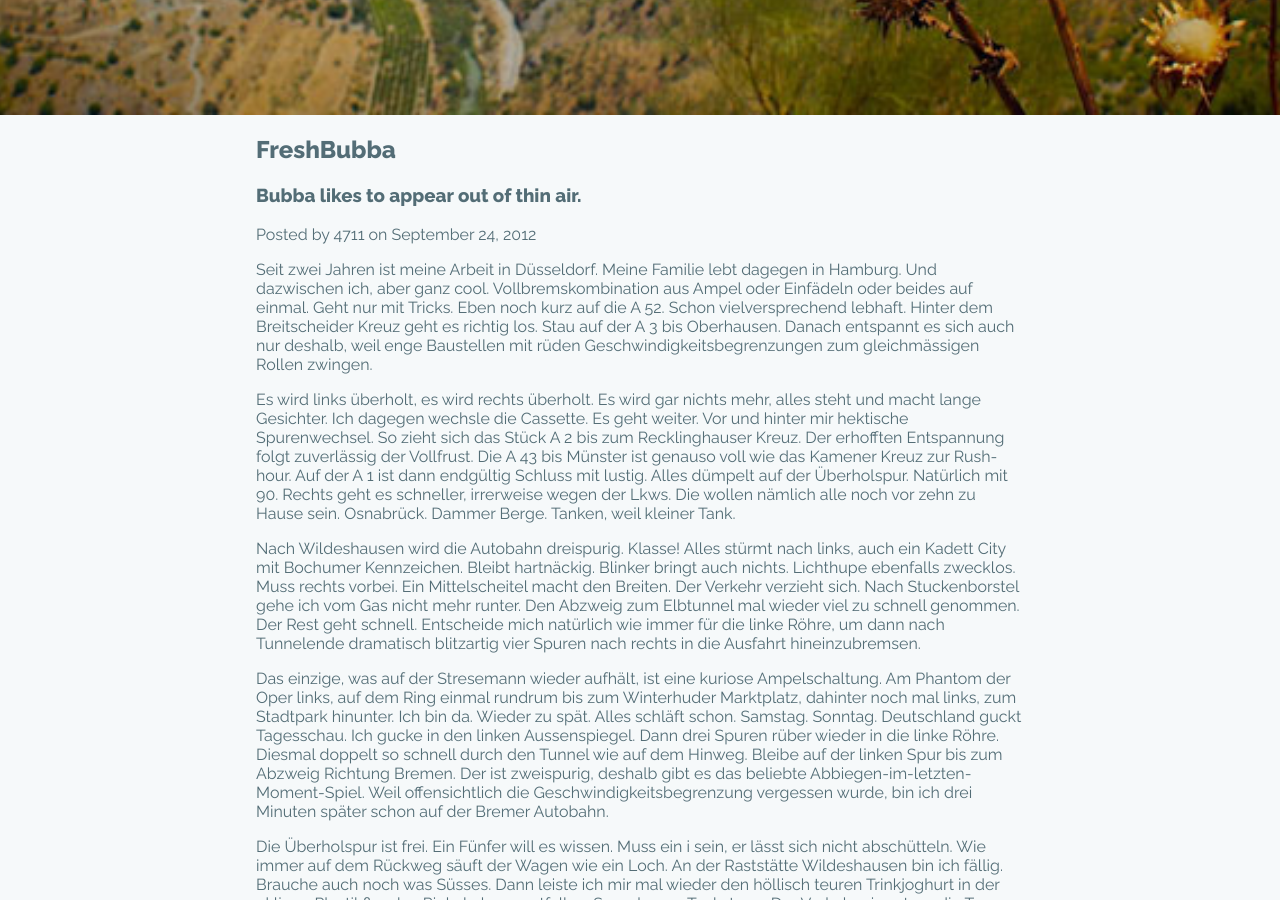
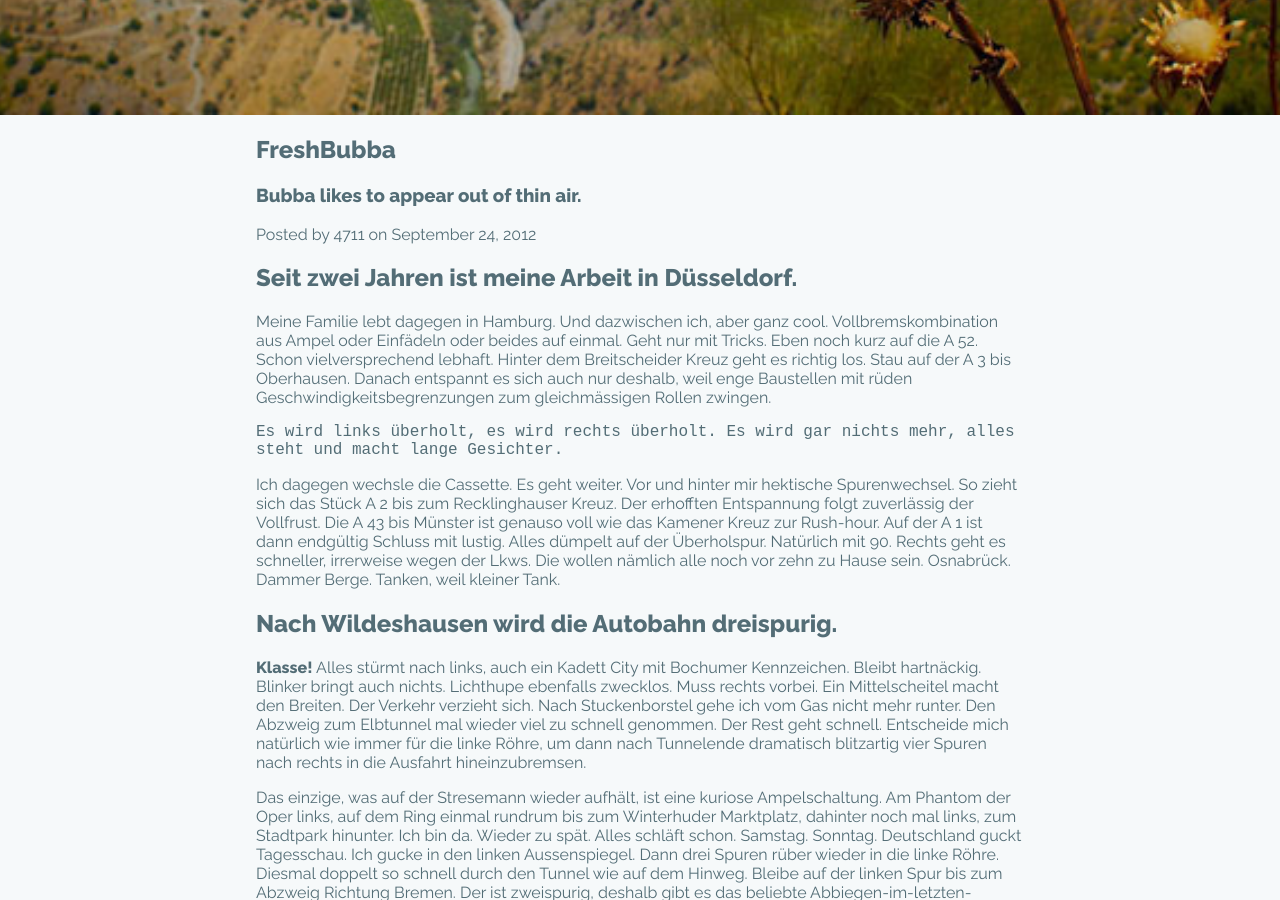
Before and after one commit to 4711/4711.github.com, a Jekyll site: the page built from _posts/galleries/2012-09-24-bubba.md, in a window 1280 px wide and 900 px high, scrolled down 785 px. Built offline with Jekyll 4.4.1, drawn with Linux system fonts in a browser that asks for light colours; some of the changed text lies outside the part shown.

Commit message:
A little bit formatting

```diff
--- a/_posts/galleries/2012-09-24-bubba.md
+++ b/_posts/galleries/2012-09-24-bubba.md
@@ -11,15 +11,23 @@ categories:
 published: true
 ---
 
-Seit zwei Jahren ist meine Arbeit in Düsseldorf. Meine Familie lebt dagegen in Hamburg. Und dazwischen ich, aber ganz cool. Vollbremskombination aus Ampel oder Einfädeln oder beides auf einmal. Geht nur mit Tricks. Eben noch kurz auf die A 52. Schon vielversprechend lebhaft. Hinter dem Breitscheider Kreuz geht es richtig los. Stau auf der A 3 bis Oberhausen. Danach entspannt es sich auch nur deshalb, weil enge Baustellen mit rüden Geschwindigkeitsbegrenzungen zum gleichmässigen Rollen zwingen.
+## Seit zwei Jahren ist meine Arbeit in Düsseldorf.
 
-Es wird links überholt, es wird rechts überholt. Es wird gar nichts mehr, alles steht und macht lange Gesichter. Ich dagegen wechsle die Cassette. Es geht weiter. Vor und hinter mir hektische Spurenwechsel. So zieht sich das Stück A 2 bis zum Recklinghauser Kreuz. Der erhofften Entspannung folgt zuverlässig der Vollfrust. Die A 43 bis Münster ist genauso voll wie das Kamener Kreuz zur Rush-hour. Auf der A 1 ist dann endgültig Schluss mit lustig. Alles dümpelt auf der Überholspur. Natürlich mit 90. Rechts geht es schneller, irrerweise wegen der Lkws. Die wollen nämlich alle noch vor zehn zu Hause sein. Osnabrück. Dammer Berge. Tanken, weil kleiner Tank.
+Meine Familie lebt dagegen in Hamburg. Und dazwischen ich, aber ganz cool. Vollbremskombination aus Ampel oder Einfädeln oder beides auf einmal. Geht nur mit Tricks. Eben noch kurz auf die A 52. Schon vielversprechend lebhaft. Hinter dem Breitscheider Kreuz geht es richtig los. Stau auf der A 3 bis Oberhausen. Danach entspannt es sich auch nur deshalb, weil enge Baustellen mit rüden Geschwindigkeitsbegrenzungen zum gleichmässigen Rollen zwingen.
 
-Nach Wildeshausen wird die Autobahn dreispurig. Klasse! Alles stürmt nach links, auch ein Kadett City mit Bochumer Kennzeichen. Bleibt hartnäckig. Blinker bringt auch nichts. Lichthupe ebenfalls zwecklos. Muss rechts vorbei. Ein Mittelscheitel macht den Breiten. Der Verkehr verzieht sich. Nach Stuckenborstel gehe ich vom Gas nicht mehr runter. Den Abzweig zum Elbtunnel mal wieder viel zu schnell genommen. Der Rest geht schnell. Entscheide mich natürlich wie immer für die linke Röhre, um dann nach Tunnelende dramatisch blitzartig vier Spuren nach rechts in die Ausfahrt hineinzubremsen.
+    Es wird links überholt, es wird rechts überholt. Es wird gar nichts mehr, alles steht und macht lange Gesichter.
+
+Ich dagegen wechsle die Cassette. Es geht weiter. Vor und hinter mir hektische Spurenwechsel. So zieht sich das Stück A 2 bis zum Recklinghauser Kreuz. Der erhofften Entspannung folgt zuverlässig der Vollfrust. Die A 43 bis Münster ist genauso voll wie das Kamener Kreuz zur Rush-hour. Auf der A 1 ist dann endgültig Schluss mit lustig. Alles dümpelt auf der Überholspur. Natürlich mit 90. Rechts geht es schneller, irrerweise wegen der Lkws. Die wollen nämlich alle noch vor zehn zu Hause sein. Osnabrück. Dammer Berge. Tanken, weil kleiner Tank.
+
+## Nach Wildeshausen wird die Autobahn dreispurig.
+
+**Klasse!** Alles stürmt nach links, auch ein Kadett City mit Bochumer Kennzeichen. Bleibt hartnäckig. Blinker bringt auch nichts. Lichthupe ebenfalls zwecklos. Muss rechts vorbei. Ein Mittelscheitel macht den Breiten. Der Verkehr verzieht sich. Nach Stuckenborstel gehe ich vom Gas nicht mehr runter. Den Abzweig zum Elbtunnel mal wieder viel zu schnell genommen. Der Rest geht schnell. Entscheide mich natürlich wie immer für die linke Röhre, um dann nach Tunnelende dramatisch blitzartig vier Spuren nach rechts in die Ausfahrt hineinzubremsen.
 
 Das einzige, was auf der Stresemann wieder aufhält, ist eine kuriose Ampelschaltung. Am Phantom der Oper links, auf dem Ring einmal rundrum bis zum Winterhuder Marktplatz, dahinter noch mal links, zum Stadtpark hinunter. Ich bin da. Wieder zu spät. Alles schläft schon. Samstag. Sonntag. Deutschland guckt Tagesschau. Ich gucke in den linken Aussenspiegel. Dann drei Spuren rüber wieder in die linke Röhre. Diesmal doppelt so schnell durch den Tunnel wie auf dem Hinweg. Bleibe auf der linken Spur bis zum Abzweig Richtung Bremen. Der ist zweispurig, deshalb gibt es das beliebte Abbiegen-im-letzten-Moment-Spiel. Weil offensichtlich die Geschwindigkeitsbegrenzung vergessen wurde, bin ich drei Minuten später schon auf der Bremer Autobahn.
 
-Die Überholspur ist frei. Ein Fünfer will es wissen. Muss ein i sein, er lässt sich nicht abschütteln. Wie immer auf dem Rückweg säuft der Wagen wie ein Loch. An der Raststätte Wildeshausen bin ich fällig. Brauche auch noch was Süsses. Dann leiste ich mir mal wieder den höllisch teuren Trinkjoghurt in der ekligen Plastikflasche. Pinkeln kann entfallen. Superkurzer Tankstopp. Der Verkehr nimmt zu, die Tempo-100-Schilder nehmen auch zu. Der Liter von dem süssen Zeug ist weg, bevor ich in Osnabrück bin. Vor dem Beifahrersitz sammelt sich der Müll. Endlich sind die Laster da. Dann regnet es auch noch. Wie immer warte ich auf das kurze dreispurige Steigungsstück im Tecklenburger Wald, um mich an die Spitze der Schlange zu setzen. Die dritte Spur kommt, und mein Plan wird von einem japanischen, wild getunten Insekt mit Essener Kennzeichen vereitelt. Nunmehr prasselnder Regen tut sein übriges.
+## Die Überholspur ist frei.
+
+Ein Fünfer will es wissen. Muss ein i sein, er lässt sich nicht abschütteln. Wie immer auf dem Rückweg säuft der Wagen wie ein Loch. An der Raststätte Wildeshausen bin ich fällig. Brauche auch noch was Süsses. Dann leiste ich mir mal wieder den höllisch teuren Trinkjoghurt in der ekligen Plastikflasche. Pinkeln kann entfallen. Superkurzer Tankstopp. Der Verkehr nimmt zu, die Tempo-100-Schilder nehmen auch zu. Der Liter von dem süssen Zeug ist weg, bevor ich in Osnabrück bin. Vor dem Beifahrersitz sammelt sich der Müll. Endlich sind die Laster da. Dann regnet es auch noch. Wie immer warte ich auf das kurze dreispurige Steigungsstück im Tecklenburger Wald, um mich an die Spitze der Schlange zu setzen. Die dritte Spur kommt, und mein Plan wird von einem japanischen, wild getunten Insekt mit Essener Kennzeichen vereitelt. Nunmehr prasselnder Regen tut sein übriges.
 
 Noch vor Münster verschwindet er so schnell, wie er gekommen ist. Die Strasse ist trocken. Grossartig! Jetzt geht es nämlich auf die 43 Richtung Recklinghausen, meine private Rennstrecke. 60 Kilometer, die ich schon in knapp 20 Minuten geschafft habe. Ich biege auf die besagte Autobahn, natürlich sofort nach links auf die Überholspur. Muss mich jetzt leider unbeliebt machen. Einer zeigt mir den Stinkefinger. Ich werfe Kusshändchen, das macht sie besonders fertig. Und ich gebe Gas, gerne auch mit Zurückschalten. Manche Lkw-Fahrer, an denen ich vorbeizische, grüssen freundlich mit Lichthupe. Ich kann leider nicht zurückgrüssen, habe keine Zeit dafür.
 
@@ -27,6 +35,12 @@ Das Recklinghauser Kreuz ist da und ab auf die A 2 Richtung Oberhausen. Die näc
 
 Das Breitscheider Kreuz auch. Ich biege auf die A 52 und bleibe dabei, bis ich mal wieder viel zu schnell in die Stadt einrolle. Kurz vor dem DEG-Stadion hole ich mir noch ein paar Alt an der Tanke. Die Lindemann nach Süden, links auf die Grafenberger und dann gleich wieder rechts. Ich bin da. Blick zur Uhr, Zeit nehmen. Jetzt schnell den ganzen Krempel rauf in die Wohnung. Glotze an, Spätnachrichten. Einschlafen.
 
-Montag. Dienstag. Mittwoch. Donnerstag. Freitag. Am Nachmittag ist es am schlimmsten. Stadtauswärts Richtung Flughafen.
+ - Montag.
+ - Dienstag.
+ - Mittwoch.
+ - Donnerstag.
+ - Freitag.
 
-Der letzte Abzweig ist besonders schlau.
+Am Nachmittag ist es am schlimmsten. Stadtauswärts Richtung Flughafen.
+
+    Der letzte Abzweig ist besonders schlau.
```
